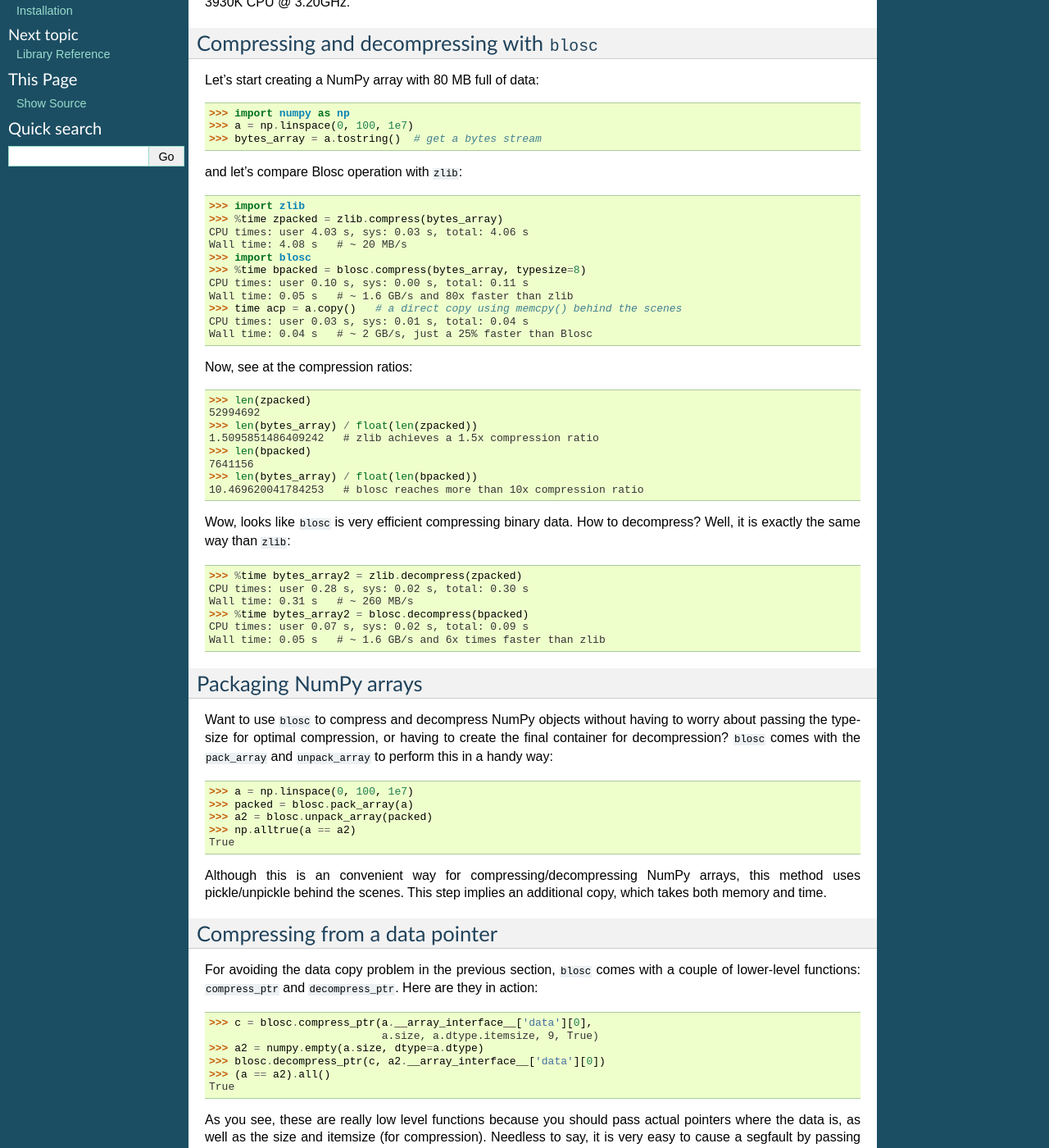
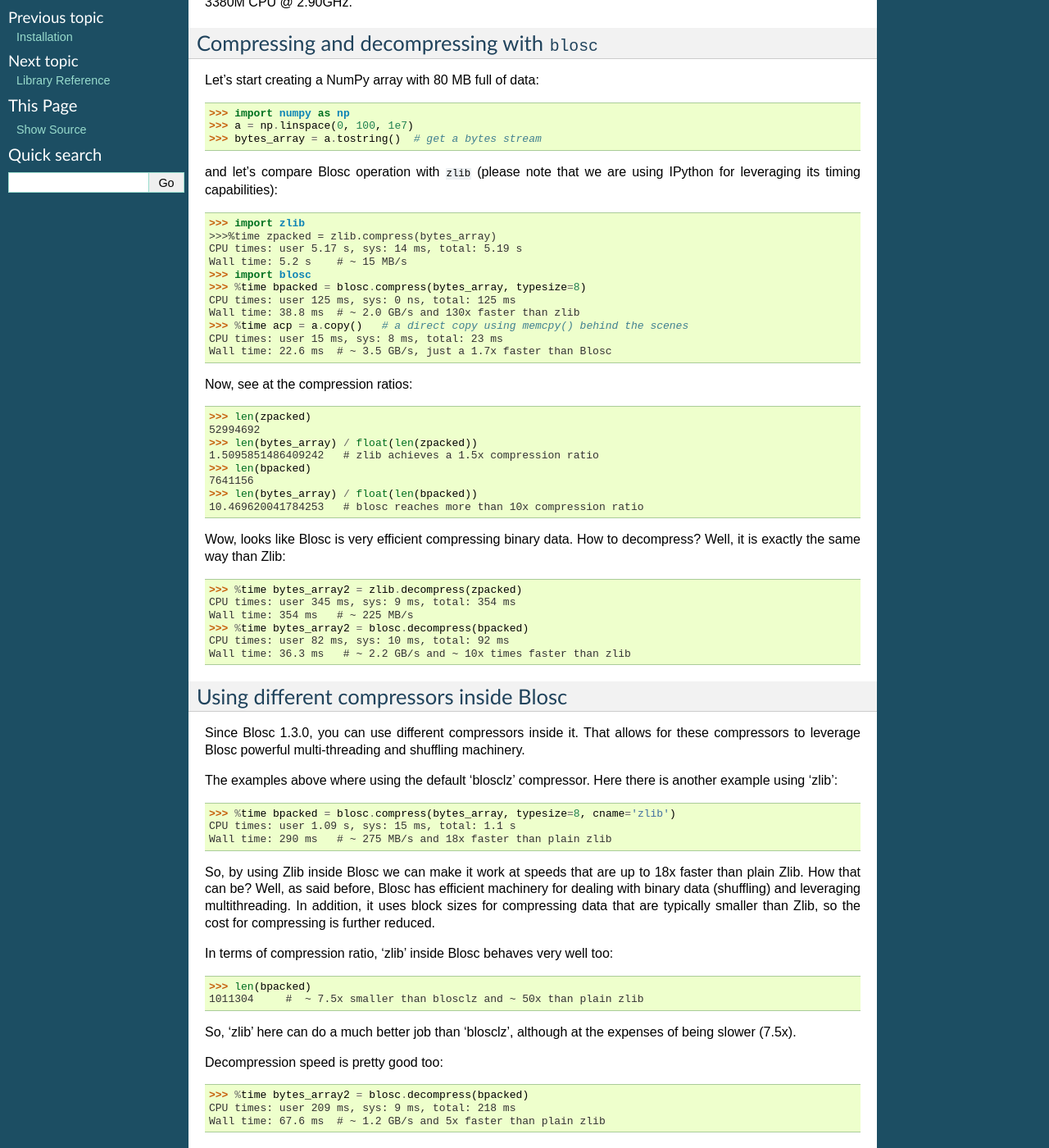
Before and after one commit to Blosc/python-blosc, a Sphinx documentation site: the page built from doc/tutorial.rst, in a window 1280 px wide and 1400 px high, scrolled down 218 px. Shown: the whole window at 82% size. Built offline with Sphinx 7.4.7, drawn with Linux system fonts in a browser that asks for light colours; some of the changed text lies outside the part shown.

Commit message:
Updated tutorial for including other compressors too.

```diff
--- a/doc/tutorial.rst
+++ b/doc/tutorial.rst
@@ -10,7 +10,7 @@ Here are some examples on how to use it.  For the full documentation, please
 refer to the :ref:`reference` section.
 
 Most of the times in this tutorial have been obtained using a VM with 2 cores
-on top of a Intel(R) Core(TM) i7-3930K CPU @ 3.20GHz.
+on top of a Intel(R) Core(TM) i5-3380M CPU @ 2.90GHz.
 
 Compressing and decompressing with `blosc`
 ==========================================
@@ -21,19 +21,20 @@ Let's start creating a NumPy array with 80 MB full of data::
   >>> a = np.linspace(0, 100, 1e7)
   >>> bytes_array = a.tostring()  # get a bytes stream
 
-and let's compare Blosc operation with `zlib`::
+and let's compare Blosc operation with `zlib` (please note that we are
+using IPython for leveraging its timing capabilities)::
 
   >>> import zlib
-  >>> %time zpacked = zlib.compress(bytes_array)
-  CPU times: user 4.03 s, sys: 0.03 s, total: 4.06 s
-  Wall time: 4.08 s   # ~ 20 MB/s
+  >>>%time zpacked = zlib.compress(bytes_array)
+  CPU times: user 5.17 s, sys: 14 ms, total: 5.19 s
+  Wall time: 5.2 s    # ~ 15 MB/s
   >>> import blosc
   >>> %time bpacked = blosc.compress(bytes_array, typesize=8)
-  CPU times: user 0.10 s, sys: 0.00 s, total: 0.11 s
-  Wall time: 0.05 s   # ~ 1.6 GB/s and 80x faster than zlib
-  >>> time acp = a.copy()   # a direct copy using memcpy() behind the scenes
-  CPU times: user 0.03 s, sys: 0.01 s, total: 0.04 s
-  Wall time: 0.04 s   # ~ 2 GB/s, just a 25% faster than Blosc
+  CPU times: user 125 ms, sys: 0 ns, total: 125 ms
+  Wall time: 38.8 ms  # ~ 2.0 GB/s and 130x faster than zlib
+  >>> %time acp = a.copy()   # a direct copy using memcpy() behind the scenes
+  CPU times: user 15 ms, sys: 8 ms, total: 23 ms
+  Wall time: 22.6 ms  # ~ 3.5 GB/s, just a 1.7x faster than Blosc
 
 Now, see at the compression ratios::
 
@@ -46,15 +47,63 @@ Now, see at the compression ratios::
   >>> len(bytes_array) / float(len(bpacked))
   10.469620041784253   # blosc reaches more than 10x compression ratio
 
-Wow, looks like `blosc` is very efficient compressing binary data.  How to
-decompress?  Well, it is exactly the same way than `zlib`::
+Wow, looks like Blosc is very efficient compressing binary data.  How
+to decompress?  Well, it is exactly the same way than Zlib::
 
   >>> %time bytes_array2 = zlib.decompress(zpacked)
-  CPU times: user 0.28 s, sys: 0.02 s, total: 0.30 s
-  Wall time: 0.31 s   # ~ 260 MB/s
+  CPU times: user 345 ms, sys: 9 ms, total: 354 ms
+  Wall time: 354 ms   # ~ 225 MB/s
   >>> %time bytes_array2 = blosc.decompress(bpacked)
-  CPU times: user 0.07 s, sys: 0.02 s, total: 0.09 s
-  Wall time: 0.05 s   # ~ 1.6 GB/s and 6x times faster than zlib
+  CPU times: user 82 ms, sys: 10 ms, total: 92 ms
+  Wall time: 36.3 ms   # ~ 2.2 GB/s and ~ 10x times faster than zlib
+
+
+Using different compressors inside Blosc
+========================================
+
+Since Blosc 1.3.0, you can use different compressors inside it.  That
+allows for these compressors to leverage Blosc powerful
+multi-threading and shuffling machinery.
+
+The examples above where using the default 'blosclz' compressor.  Here
+there is another example using 'zlib'::
+
+  >>> %time bpacked = blosc.compress(bytes_array, typesize=8, cname='zlib')
+  CPU times: user 1.09 s, sys: 15 ms, total: 1.1 s
+  Wall time: 290 ms   # ~ 275 MB/s and 18x faster than plain zlib
+
+So, by using Zlib inside Blosc we can make it work at speeds that are
+up to 18x faster than plain Zlib.  How that can be?  Well, as said
+before, Blosc has efficient machinery for dealing with binary data
+(shuffling) and leveraging multithreading.  In addition, it uses block
+sizes for compressing data that are typically smaller than Zlib, so
+the cost for compressing is further reduced.
+
+In terms of compression ratio, 'zlib' inside Blosc behaves very well
+too::
+
+  >>> len(bpacked)
+  1011304     #  ~ 7.5x smaller than blosclz and ~ 50x than plain zlib
+
+So, 'zlib' here can do a much better job than 'blosclz', although at
+the expenses of being slower (7.5x).
+
+Decompression speed is pretty good too::
+
+  >>> %time bytes_array2 = blosc.decompress(bpacked)
+  CPU times: user 209 ms, sys: 9 ms, total: 218 ms
+  Wall time: 67.6 ms  # ~ 1.2 GB/s and 5x faster than plain zlib
+
+So, when mixing Zlib and Blosc, we can easily achieve decompression
+speeds above 1 GB/s, which is quite impressive for a relatively slow
+compressor like Zlib.
+
+You can play with other compressors too, like 'lz4', 'lz4hc' and
+'snappy'. 'lz4' and snappy are in the same class than 'blosclz', so
+you can expect similar results.  However, 'lz4hc' is variation of
+'lz4' that typically spends more time compressing for a better
+compression ratio, so it is very good for read-only data.
+
 
 Packaging NumPy arrays
 ======================
@@ -65,39 +114,51 @@ the final container for decompression?  `blosc` comes with the `pack_array`
 and `unpack_array` to perform this in a handy way::
 
   >>> a = np.linspace(0, 100, 1e7)
-  >>> packed = blosc.pack_array(a)
-  >>> a2 = blosc.unpack_array(packed)
+  >>> %time packed = blosc.pack_array(a)
+  CPU times: user 170 ms, sys: 17 ms, total: 187 ms
+  Wall time: 92 ms
+  >>> %time a2 = blosc.unpack_array(packed)
+  CPU times: user 109 ms, sys: 15 ms, total: 124 ms
+  Wall time: 67.3 ms
   >>> np.alltrue(a == a2)
   True
 
-Although this is an convenient way for compressing/decompressing NumPy
-arrays, this method uses pickle/unpickle behind the scenes.  This step implies
-an additional copy, which takes both memory and time.
+Although this is a convenient way for compressing/decompressing NumPy
+arrays, this method uses pickle/unpickle behind the scenes.  This step
+implies additional copies, which takes both memory and time.
+
 
 Compressing from a data pointer
 ===============================
 
-For avoiding the data copy problem in the previous section, `blosc` comes with
-a couple of lower-level functions: `compress_ptr` and `decompress_ptr`.  Here
-are they in action::
+For avoiding the data copy problem in the previous section, `blosc`
+comes with a couple of lower-level functions: `compress_ptr` and
+`decompress_ptr`.  Here are they in action::
 
-  >>> c = blosc.compress_ptr(a.__array_interface__['data'][0],
-                             a.size, a.dtype.itemsize, 9, True)
+  >>> c = blosc.compress_ptr(a.__array_interface__['data'][0], a.size,
+                             a.dtype.itemsize, 9, True, 'lz4')
+  CPU times: user 65 ms, sys: 3 ms, total: 68 ms
+  Wall time: 19.2 ms
   >>> a2 = numpy.empty(a.size, dtype=a.dtype)
   >>> blosc.decompress_ptr(c, a2.__array_interface__['data'][0])
+  CPU times: user 49 ms, sys: 0 ns, total: 49 ms
+  Wall time: 14.5 ms
+  80000000L
   >>> (a == a2).all()
   True
 
-As you see, these are really low level functions because you should pass
-actual pointers where the data is, as well as the size and itemsize (for
-compression).  Needless to say, it is very easy to cause a segfault by passing
-incorrect parameters to the functions (wrong pointer or wrong size).
+As you see, these are really low level functions because you should
+pass actual pointers where the data is, as well as the size and
+itemsize (for compression).  Needless to say, it is very easy to cause
+a segfault by passing incorrect parameters to the functions (wrong
+pointer or wrong size).
 
-On the other hand, and contrarily to the `pack_array` / `unpack_array` method,
-the `compress_ptr` / `decompress_ptr` functions do not need to make internal
-copies of the data buffers, so they are extremely fast (as much as the C-Blosc
-library can be), but you have to provide a container when doing the
-de-serialization.
+On the other hand, and contrarily to the `pack_array` / `unpack_array`
+method, the `compress_ptr` / `decompress_ptr` functions do not need to
+make internal copies of the data buffers, so they are extremely fast
+(as much as the C-Blosc library can be), but you have to provide a
+container when doing the de-serialization.
 
 It is up to you to decide between the convenience of `pack_array` /
-`unpack_array` functions or the speed of `compress_ptr` / `decompress_ptr`.
+`unpack_array` functions or the speed of `compress_ptr` /
+`decompress_ptr`.
```
